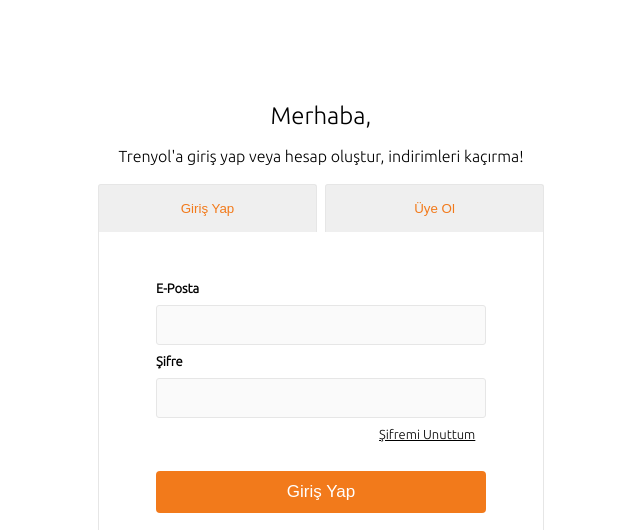
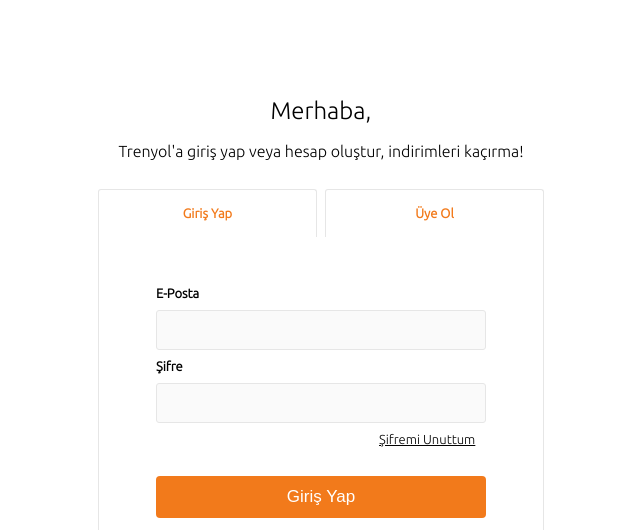
Before and after one commit to ozknaksoy/login-case, a plain HTML site: page index.html in a window 1280 px wide. Shown: the top 530 px of the page, without its empty margins (319-959 px from the left). Drawn offline with Linux system fonts and the light colour scheme.

Commit message:
radio button tab switcher

```diff
--- a/css/main.css
+++ b/css/main.css
@@ -21,7 +21,10 @@ main {
   margin: 20px;
 }
 
-.change {
+.change-button {
+  display: flex;
+  justify-content: center;
+  align-items: center;
   cursor: pointer;
   width: 49%;
   border: none;
@@ -31,6 +34,18 @@ main {
   color: rgb(242, 122, 27);
   height: 48px;
 }
+.change-button:active{
+  background-color: #e74c3c;
+}
+
+.change[type="radio"] {
+  display: none;
+}
+
+.change[type="radio"]:checked + .radio-container {
+  display: flex;
+}
+
 .change-container {
   display: flex;
   align-items: center;
@@ -55,8 +70,10 @@ input:focus {
   display: flex;
   justify-content: flex-end;
 }
-.inner-container {
-  display: flex;
+/* .inner-container {
+} */
+.radio-container {
+  display: none;
   justify-content: center;
   align-items: center;
   flex-direction: column;
--- a/index.html
+++ b/index.html
@@ -25,10 +25,12 @@
           <h3>Trenyol'a giriş yap veya hesap oluştur, indirimleri kaçırma!</h3>
         </div>
         <div class="change-container">
-          <button class="change">Giriş Yap</button>
-          <button class="change">Üye Ol</button>
+          <label for="_login" class="change-button">Giriş Yap</label>
+          <label for="_sing_up" class="change-button">Üye Ol</label>
         </div>
         <div class="inner-container">
+          <input class="change" id="_login" name="tab" type="radio" checked />
+          <div class="radio-container">
             <div class="input-wrapper">
               <label for="Şifre">E-Posta</label>
               <input type="text" />
@@ -66,8 +68,12 @@
             <div class="transaction-without-login">
               Üye olmadan verilen siparişlerin takibi için
               <span>tıklayınız</span>
-
             </div>
+          </div>
+        </div>
+        <div class="inner-container">
+          <input class="change" id="_sing_up" name="tab" type="radio" />
+          <div class="radio-container"></div>
         </div>
       </div>
     </main>
```
Lines whose indentation alone changed are shown as unchanged.
